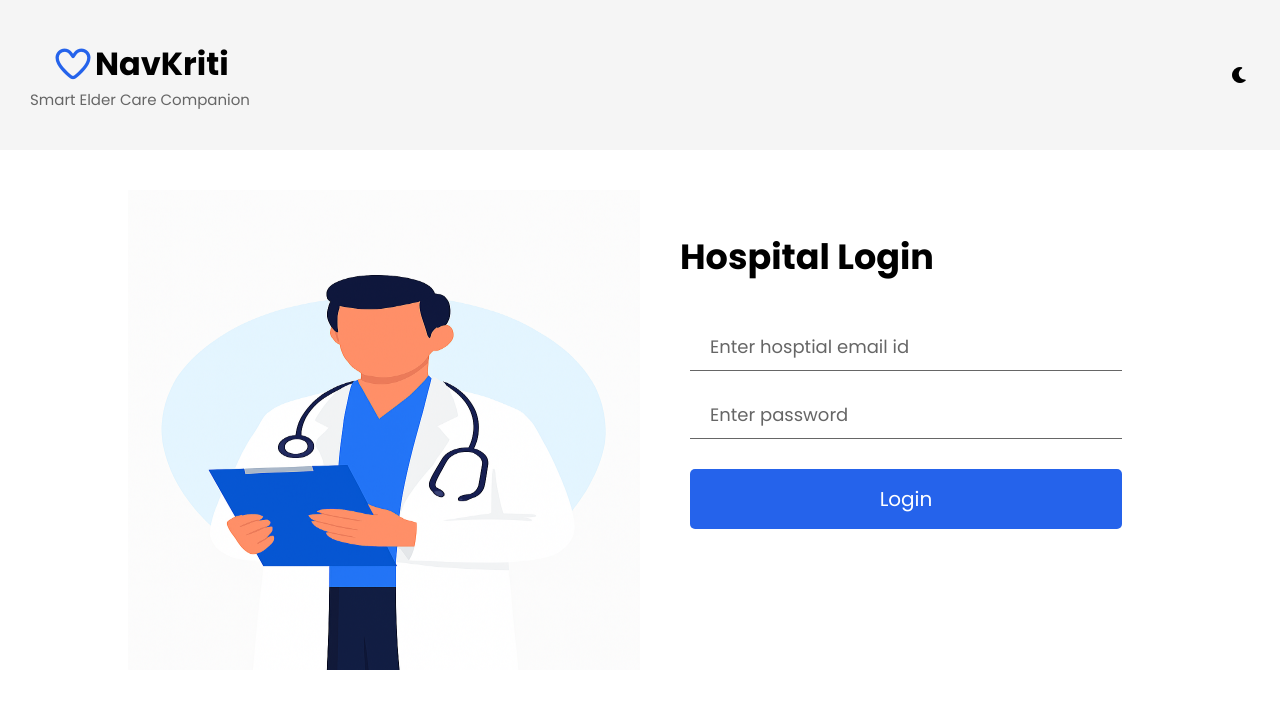
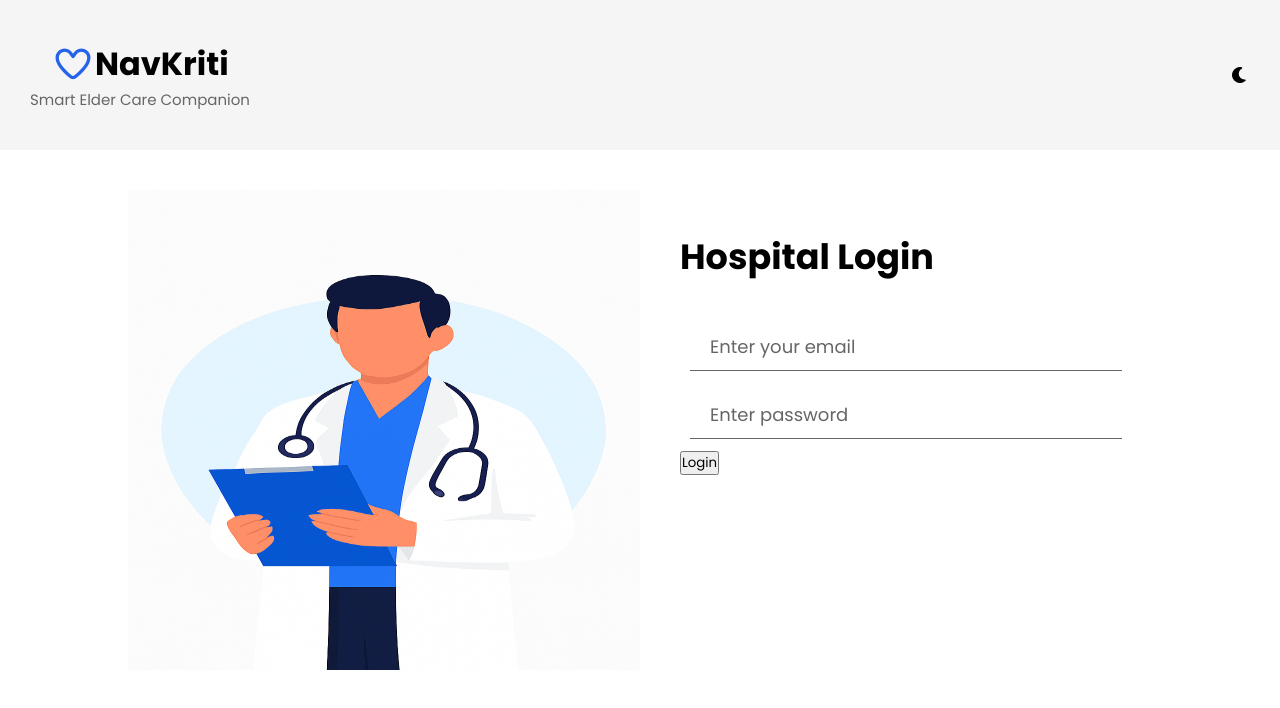
Before and after one commit to Code-With-Devansh/Navkriti, a Next.js app: page /hospital/login in a window 1280 px wide. Shown: the top 708 px of the page. Built offline with nearby package versions, Linux system fonts and the light colour scheme.

Commit message:
added functionality to admin as well as patient login

```diff
--- a/src/components/LoginFormHospital.jsx
+++ b/src/components/LoginFormHospital.jsx
@@ -1,21 +1,129 @@
-import Image from 'next/image'
-import Link from 'next/link'
-import React from 'react'
+"use client";
+import Image from "next/image";
+import { useRouter } from "next/navigation";
+import React, { useState } from "react";
 
 const LoginFormHospital = () => {
+  const router = useRouter();
+  const [formData, setFormData] = useState({
+    email: "",
+    password: "",
+  });
+  const [loading, setLoading] = useState(false);
+  const [error, setError] = useState("");
+
+  const handleChange = (e) => {
+    const { name, value } = e.target;
+    setFormData((prev) => ({
+      ...prev,
+      [name]: value,
+    }));
+    // Clear error when user types
+    if (error) setError("");
+  };
+
+  const handleSubmit = async (e) => {
+    e.preventDefault();
+    setError("");
+
+    // Validate input
+    if (!formData.email || !formData.password) {
+      setError("Please enter both Email and password");
+      return;
+    }
+    setLoading(true);
+
+    try {
+      const response = await fetch("/api/admin/auth/login", {
+        method: "POST",
+        headers: {
+          "Content-Type": "application/json",
+        },
+        body: JSON.stringify({
+          email: formData.email,
+          password: formData.password,
+        }),
+      });
+
+      const data = await response.json();
+
+      if (data.success) {
+        // Store token in localStorage
+        localStorage.setItem("adminToken", data.token);
+
+        // Store user data (optional)
+        localStorage.setItem("adminData", JSON.stringify(data.user));
+
+        // Redirect to dashboard
+        router.push("/hospital/dashboard");
+      } else {
+        setError(data.error || "Login failed. Please try again.");
+      }
+    } catch (err) {
+      console.error("Login error:", err);
+      setError("An error occurred. Please try again.");
+    } finally {
+      setLoading(false);
+    }
+  };
   return (
-    <div className='form-container'>
-        <div className="left">
-          <Image src={"/images/doctor-loginpage.png"} fill={true}/>
-        </div>
-        <div className="right">
-            <h2>Hospital Login</h2>
-            <input type="text" placeholder='Enter hosptial email id' />
-            <input type="text" placeholder='Enter password'/>
-            <Link href={"/hospital/dashboard"}>Login</Link>
-        </div>
+    <div className="form-container">
+      <div className="left">
+        <Image src={"/images/doctor-loginpage.png"} fill={true} />
+      </div>
+      <div className="right">
+        <h2>Hospital Login</h2>
+        {error && (
+          <div
+            className="error-message"
+            style={{
+              padding: "10px",
+              marginBottom: "15px",
+              backgroundColor: "#fee",
+              color: "#c33",
+              borderRadius: "5px",
+              border: "1px solid #fcc",
+            }}
+          >
+            {error}
+          </div>
+        )}
+        <form onSubmit={handleSubmit}>
+          <input
+            type="email"
+            name="email"
+            placeholder="Enter your email"
+            value={formData.email}
+            onChange={handleChange}
+            disabled={loading}
+            required
+          />
+
+          <input
+            type="password"
+            name="password"
+            placeholder="Enter password"
+            value={formData.password}
+            onChange={handleChange}
+            disabled={loading}
+            required
+          />
+
+          <button
+            type="submit"
+            disabled={loading}
+            style={{
+              cursor: loading ? "not-allowed" : "pointer",
+              opacity: loading ? 0.7 : 1
+            }}
+          >
+            {loading ? "Logging in..." : "Login"}
+          </button>
+        </form>
+
+      </div>
     </div>
-  )
-}
+  );
+};
 
-export default LoginFormHospital
+export default LoginFormHospital;
```
Also changed, not shown: src/components/LoginFormPatient.jsx (+124 -10 lines), 1 other file (tests, documents, lock files or other folders).
